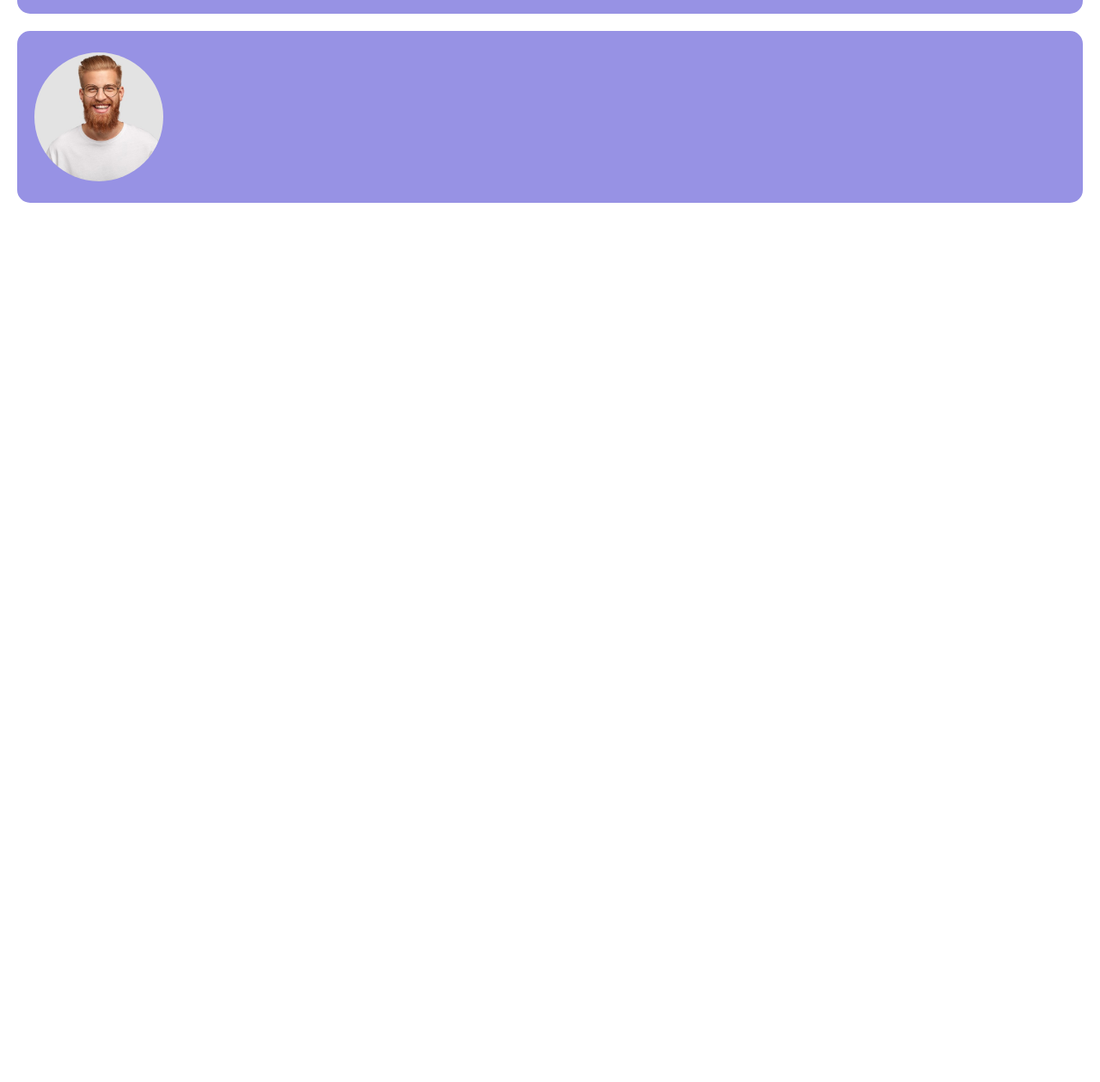
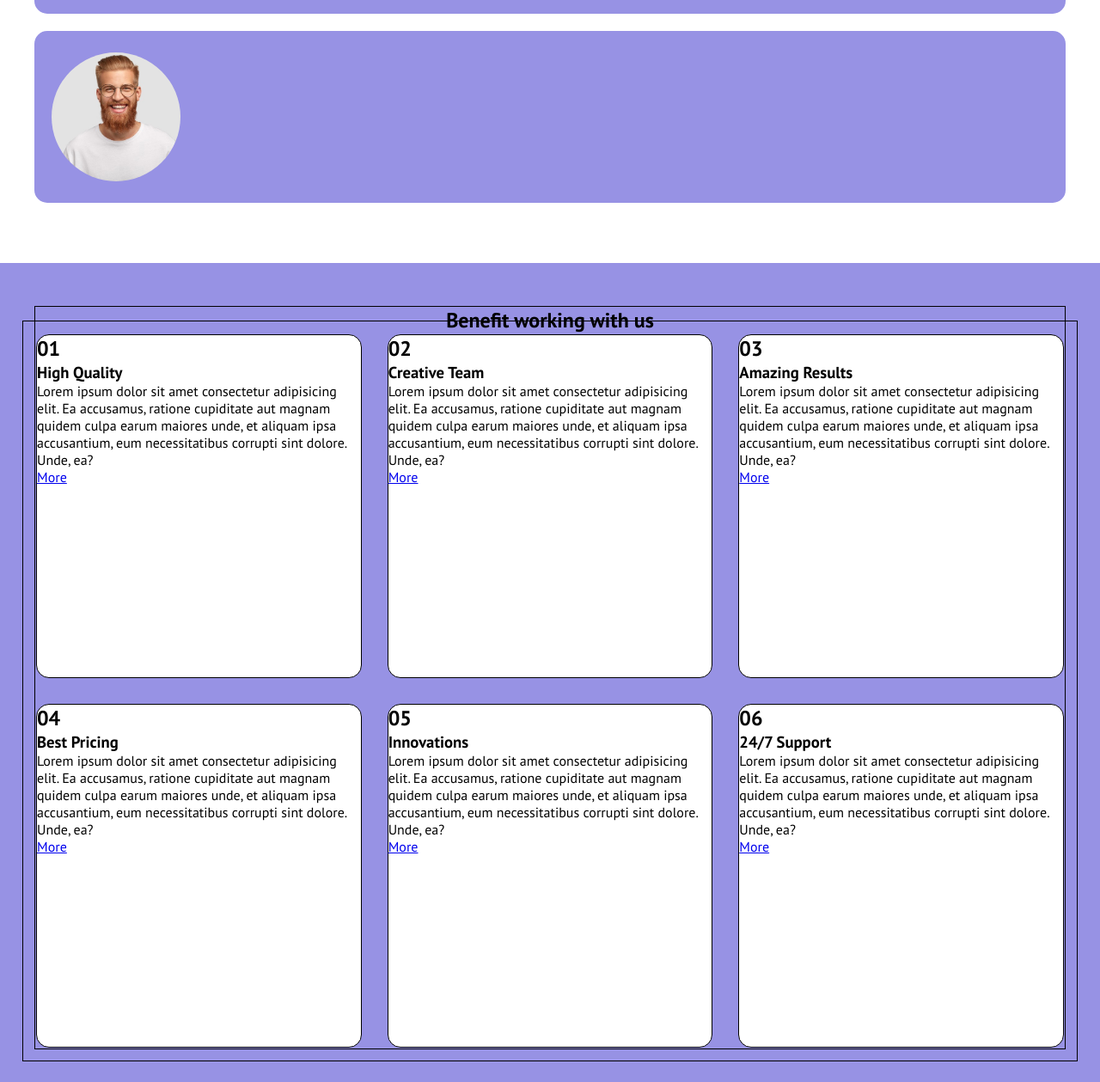
Before and after one commit to AndreaGarofalo/htmlcss-responsive-layout, a plain HTML site: page index.html in a window 1280 px wide. Shown: the part 1931-3190 px from the top of the page at 86% size. Before the commit the page ends 2237 px from the top, so only its background shows below. Drawn offline with Linux system fonts and the light colour scheme.

Commit message:
added and finished work with us section css + resp

```diff
--- a/index.html
+++ b/index.html
@@ -97,6 +97,7 @@
         <!-- testimonials section -->
 
         <section id="testimonials">
+            <div class="container">
                 <div class="prefaction">
                     <h3>Testimonials</h3>
                     <h2>We are committed expert partners</h2>
@@ -119,6 +120,53 @@
                         <img src="img/testimonial3.jpg" alt="">
                     </div>
                 </div>
+            </div>
+        </section>
+
+        <!-- working with us -->
+
+        <section id="work-with-us">
+            <div class="container border">
+                <h2 class="benefit-title">Benefit working with us</h2>
+                <div class="benefit-list border flex">
+                    <div class="benefit-card border">
+                        <h1>01</h1>
+                        <h3>High Quality</h3>
+                        <p>Lorem ipsum dolor sit amet consectetur adipisicing elit. Ea accusamus, ratione cupiditate aut magnam quidem culpa earum maiores unde, et aliquam ipsa accusantium, eum necessitatibus corrupti sint dolore. Unde, ea?</p>
+                        <a href="#">More</a>
+                    </div>
+                    <div class="benefit-card border">
+                        <h1>02</h1>
+                        <h3>Creative Team</h3>
+                        <p>Lorem ipsum dolor sit amet consectetur adipisicing elit. Ea accusamus, ratione cupiditate aut magnam quidem culpa earum maiores unde, et aliquam ipsa accusantium, eum necessitatibus corrupti sint dolore. Unde, ea?</p>
+                        <a href="#">More</a>
+                    </div>
+                    <div class="benefit-card border">
+                        <h1>03</h1>
+                        <h3>Amazing Results</h3>
+                        <p>Lorem ipsum dolor sit amet consectetur adipisicing elit. Ea accusamus, ratione cupiditate aut magnam quidem culpa earum maiores unde, et aliquam ipsa accusantium, eum necessitatibus corrupti sint dolore. Unde, ea?</p>
+                        <a href="#">More</a>
+                    </div>
+                    <div class="benefit-card border">
+                        <h1>04</h1>
+                        <h3>Best Pricing</h3>
+                        <p>Lorem ipsum dolor sit amet consectetur adipisicing elit. Ea accusamus, ratione cupiditate aut magnam quidem culpa earum maiores unde, et aliquam ipsa accusantium, eum necessitatibus corrupti sint dolore. Unde, ea?</p>
+                        <a href="#">More</a>
+                    </div>
+                    <div class="benefit-card border">
+                        <h1>05</h1>
+                        <h3>Innovations</h3>
+                        <p>Lorem ipsum dolor sit amet consectetur adipisicing elit. Ea accusamus, ratione cupiditate aut magnam quidem culpa earum maiores unde, et aliquam ipsa accusantium, eum necessitatibus corrupti sint dolore. Unde, ea?</p>
+                        <a href="#">More</a>
+                    </div>
+                    <div class="benefit-card border">
+                        <h1>06</h1>
+                        <h3>24/7 Support</h3>
+                        <p>Lorem ipsum dolor sit amet consectetur adipisicing elit. Ea accusamus, ratione cupiditate aut magnam quidem culpa earum maiores unde, et aliquam ipsa accusantium, eum necessitatibus corrupti sint dolore. Unde, ea?</p>
+                        <a href="#">More</a>
+                    </div>
+                </div>
+            </div>
         </section>
     </main>
 </body>
--- a/style/responsive.css
+++ b/style/responsive.css
@@ -14,6 +14,10 @@
     .strategic-planning {
         flex-direction: column;
     }
+
+    .benefit-card {
+        flex-basis: calc(50% - 30px);
+    }
 }
 
 /* ************** Under 576px **************** */
@@ -22,4 +26,8 @@
     .features-expl {
         flex-direction: column;
     }
+
+    .benefit-list {
+        flex-direction: column;
+    }
 }
--- a/style/style.css
+++ b/style/style.css
@@ -128,7 +128,7 @@ main {
     background-color: #9792e4;
     border-radius: 15px;
     height:200px;
-    margin: 20px;
+    margin: 20px 0;
     align-items: center;
     padding: 20px;
 }
@@ -144,3 +144,27 @@ main {
     height: 150px;
     transform: translate(-30px);
 }
+
+/* work with us */
+
+#work-with-us {
+    background-color: #9792e4;
+}
+
+.benefit-list {
+    flex-wrap:  wrap;
+    margin: -15px;
+    flex-shrink: 0;
+}
+
+.benefit-card {
+    flex-basis: calc(100% / 3 - 30px);
+    border-radius: 15px;
+    background-color: white;
+    height: 400px;
+    margin: 15px;
+}
+
+.benefit-title {
+    text-align: center;
+}
```
Lines whose indentation alone changed are shown as unchanged.
